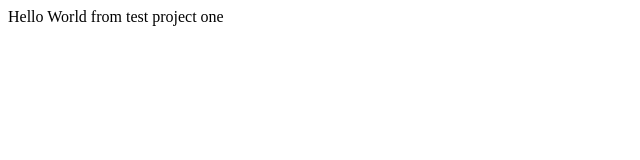
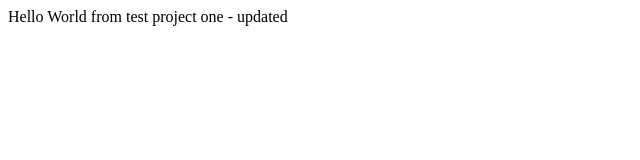
Before and after one commit to remimarenco/test_project_one, a plain HTML site: page index.html in a window 1280 px wide. Shown: the full height of the page, 0-640 px from the left. Drawn offline with Linux system fonts and the light colour scheme.

Commit message:
Update project to test webhook

```diff
--- a/index.html
+++ b/index.html
@@ -1,5 +1,5 @@
 <html>
 <body>
-	<p>Hello World from test project one</p>
+	<p>Hello World from test project one - updated</p>
 </body>
 </html>
```
